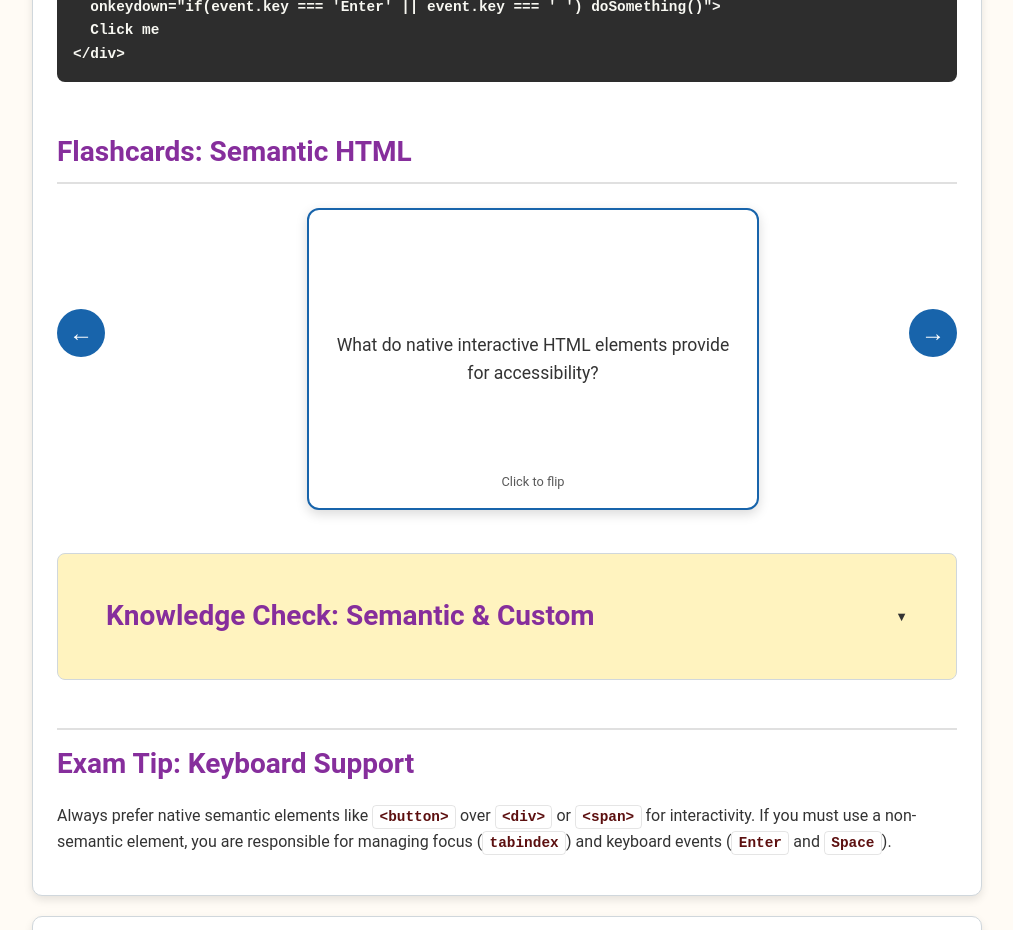
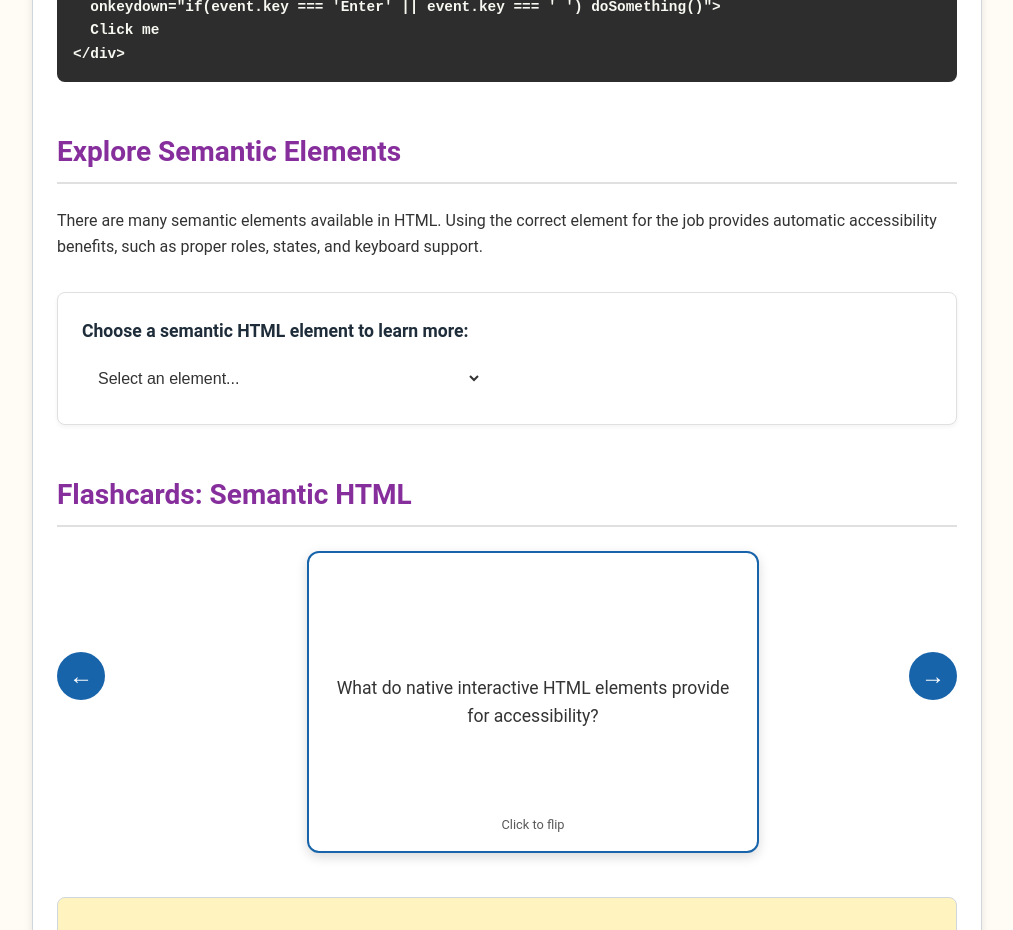
Before and after one commit to HelenIngham/my-WAS-study-guide, a React (Create React App) app: page /domain-one/b/semantic-html in a window 1280 px wide. Shown: the part 2140-3070 px from the top of the page, without its empty margins (133-1146 px from the left). Built offline with nearby package versions, Linux system fonts and the light colour scheme; the HTML template or start-up script is replaced by a standard one.

Commit message:
Add Explore Semantic Elements

```diff
--- /dev/null
+++ b/src/components/SemanticElementDropdown.css
@@ -0,0 +1,65 @@
+/* components/SemanticElementDropdown.css */
+.semantic-dropdown-container {
+    margin: 2rem 0;
+    padding: 1.5rem;
+    background-color: var(--color-bg-white);
+    border: 1px solid var(--neutral-200);
+    border-radius: 8px;
+    box-shadow: 0 2px 4px rgba(0,0,0,0.05);
+}
+
+.semantic-dropdown-field {
+    display: flex;
+    flex-direction: column;
+    gap: 0.75rem;
+}
+
+.semantic-dropdown-label {
+    font-weight: 600;
+    font-size: 1.1rem;
+    color: var(--neutral-800);
+}
+
+.semantic-dropdown-select {
+    padding: 0.75rem;
+    font-size: 1rem;
+    border: 2px solid var(--neutral-300);
+    border-radius: 4px;
+    background-color: var(--color-bg-white);
+    color: var(--neutral-900);
+    cursor: pointer;
+    transition: border-color 0.2s, box-shadow 0.2s;
+    width: 100%;
+    max-width: 400px;
+}
+
+.semantic-dropdown-select:focus {
+    outline: 3px solid var(--blue-400);
+    outline-offset: 2px;
+    border-color: var(--blue-600);
+}
+
+.semantic-dropdown-select:hover {
+    border-color: var(--neutral-400);
+}
+
+.semantic-element-info {
+    margin-top: 1.5rem;
+    padding: 1rem;
+    background-color: var(--blue-0);
+    border-left: 4px solid var(--blue-600);
+    border-radius: 0 4px 4px 0;
+}
+
+.semantic-element-info h3 {
+    margin-top: 0;
+    margin-bottom: 0.5rem;
+    color: var(--blue-800);
+    font-family: monospace;
+}
+
+.semantic-element-info p {
+    margin: 0;
+    line-height: 1.5;
+    color: var(--neutral-800);
+}
--- /dev/null
+++ b/src/components/SemanticElementDropdown.jsx
@@ -0,0 +1,107 @@
+// components/SemanticElementDropdown.jsx
+import React, { useState } from 'react';
+import './SemanticElementDropdown.css';
+
+const SEMANTIC_ELEMENTS = [
+    { value: 'header', description: 'Defines a header for a document or a section' },
+    { value: 'nav', description: 'Defines navigation links' },
+    { value: 'main', description: 'Specifies the main content of a document' },
+    { value: 'article', description: 'Defines an independent, self-contained article' },
+    { value: 'section', description: 'Defines a section in a document' },
+    { value: 'aside', description: 'Defines content aside from the page content' },
+    { value: 'footer', description: 'Defines a footer for a document or a section' },
+    { value: 'address', description: 'Defines contact information for the author/owner' },
+    { value: 'h1', description: 'Defines the most important heading' },
+    { value: 'h2', description: 'Defines a second-level heading' },
+    { value: 'h3', description: 'Defines a third-level heading' },
+    { value: 'p', description: 'Defines a paragraph' },
+    { value: 'blockquote', description: 'Defines a section that is quoted from another source' },
+    { value: 'ul', description: 'Defines an unordered list' },
+    { value: 'ol', description: 'Defines an ordered list' },
+    { value: 'li', description: 'Defines a list item' },
+    { value: 'dl', description: 'Defines a description list' },
+    { value: 'dt', description: 'Defines a term/name in a description list' },
+    { value: 'dd', description: 'Defines a description of a term/name in a description list' },
+    { value: 'figure', description: 'Specifies self-contained content, like illustrations, diagrams, photos, code listings, etc.' },
+    { value: 'figcaption', description: 'Defines a caption for a <figure> element' },
+    { value: 'a', description: 'Defines a hyperlink' },
+    { value: 'em', description: 'Defines emphasized text' },
+    { value: 'strong', description: 'Defines important text' },
+    { value: 'small', description: 'Defines smaller text' },
+    { value: 'cite', description: 'Defines the title of a work' },
+    { value: 'q', description: 'Defines a short inline quotation' },
+    { value: 'dfn', description: 'Represents the defining instance of a term' },
+    { value: 'abbr', description: 'Defines an abbreviation or an acronym' },
+    { value: 'time', description: 'Defines a specific time (or datetime)' },
+    { value: 'code', description: 'Defines a piece of computer code' },
+    { value: 'var', description: 'Defines a variable in programming or in a mathematical expression' },
+    { value: 'samp', description: 'Defines sample output from a computer program' },
+    { value: 'kbd', description: 'Defines keyboard input' },
+    { value: 'sub', description: 'Defines subscripted text' },
+    { value: 'sup', description: 'Defines superscripted text' },
+    { value: 'mark', description: 'Defines marked/highlighted text' },
+    { value: 'table', description: 'Defines a table' },
+    { value: 'caption', description: 'Defines a table caption' },
+    { value: 'thead', description: 'Groups the header content in a table' },
+    { value: 'tbody', description: 'Groups the body content in a table' },
+    { value: 'tfoot', description: 'Groups the footer content in a table' },
+    { value: 'tr', description: 'Defines a row in a table' },
+    { value: 'th', description: 'Defines a header cell in a table' },
+    { value: 'td', description: 'Defines a cell in a table' },
+    { value: 'form', description: 'Defines an HTML form for user input' },
+    { value: 'label', description: 'Defines a label for an <input> element' },
+    { value: 'button', description: 'Defines a clickable button' },
+    { value: 'select', description: 'Defines a drop-down list' },
+    { value: 'textarea', description: 'Defines a multi-line input control (text area)' },
+    { value: 'fieldset', description: 'Groups related elements in a form' },
+    { value: 'legend', description: 'Defines a caption for a <fieldset> element' },
+    { value: 'details', description: 'Defines additional details that the user can view or hide' },
+    { value: 'summary', description: 'Defines a visible heading for a <details> element' },
+    { value: 'dialog', description: 'Defines a dialog box or window' },
+    { value: 'video', description: 'Defines video or movie' },
+    { value: 'audio', description: 'Defines sound content' },
+    { value: 'picture', description: 'Defines a container for multiple image sources' },
+    { value: 'img', description: 'Defines an image' },
+    { value: 'canvas', description: 'Used to draw graphics, on the fly, via scripting (usually JavaScript)' },
+    { value: 'svg', description: 'Defines a container for SVG graphics' }
+];
+
+export default function SemanticElementDropdown() {
+    const [selectedElement, setSelectedElement] = useState('');
+
+    const handleChange = (event) => {
+        setSelectedElement(event.target.value);
+    };
+
+    const selectedInfo = SEMANTIC_ELEMENTS.find(el => el.value === selectedElement);
+
+    return (
+        <div className="semantic-dropdown-container">
+            <div className="semantic-dropdown-field">
+                <label htmlFor="semantic-element-select" className="semantic-dropdown-label">
+                    Choose a semantic HTML element to learn more:
+                </label>
+                <select
+                    id="semantic-element-select"
+                    className="semantic-dropdown-select"
+                    value={selectedElement}
+                    onChange={handleChange}
+                >
+                    <option value="" disabled>Select an element...</option>
+                    {SEMANTIC_ELEMENTS.map((element) => (
+                        <option key={element.value} value={element.value}>
+                            &lt;{element.value}&gt;
+                        </option>
+                    ))}
+                </select>
+            </div>
+
+            {selectedElement && (
+                <div className="semantic-element-info" aria-live="polite">
+                    <h3>&lt;{selectedElement}&gt;</h3>
+                    <p>{selectedInfo?.description}</p>
+                </div>
+            )}
+        </div>
+    );
+}
--- a/src/pages/DomainOne/B-Basic-knowledge-of-programming/2SemanticHTMLandCustomControls.js
+++ b/src/pages/DomainOne/B-Basic-knowledge-of-programming/2SemanticHTMLandCustomControls.js
@@ -8,6 +8,7 @@ import ExamTakeaway from "../../../components/ExamTakeaway";
 import ComparisonTable from "../../../components/ComparisonTable";
 import CodeBlock from "../../../components/CodeBlock";
 import InteractiveComparison from "../../../components/InteractiveComparison";
+import SemanticElementDropdown from "../../../components/SemanticElementDropdown";
 
 function SemanticHTMLandCustomControls() {
     const flashcards = [
@@ -128,6 +129,14 @@ function SemanticHTMLandCustomControls() {
                 />
             </section>
 
+            <section style={styles.section} aria-labelledby="all-semantic-elements-heading">
+                <h2 id="all-semantic-elements-heading" style={styles.heading}>Explore Semantic Elements</h2>
+                <p style={styles.paragraph}>
+                    There are many semantic elements available in HTML. Using the correct element for the job provides automatic accessibility benefits, such as proper roles, states, and keyboard support.
+                </p>
+                <SemanticElementDropdown />
+            </section>
+
             <section style={styles.section} aria-labelledby="flashcards-heading">
                 <h2 id="flashcards-heading" style={styles.heading}>Flashcards: Semantic HTML</h2>
                 <FlashcardSet cards={flashcards} />
```
